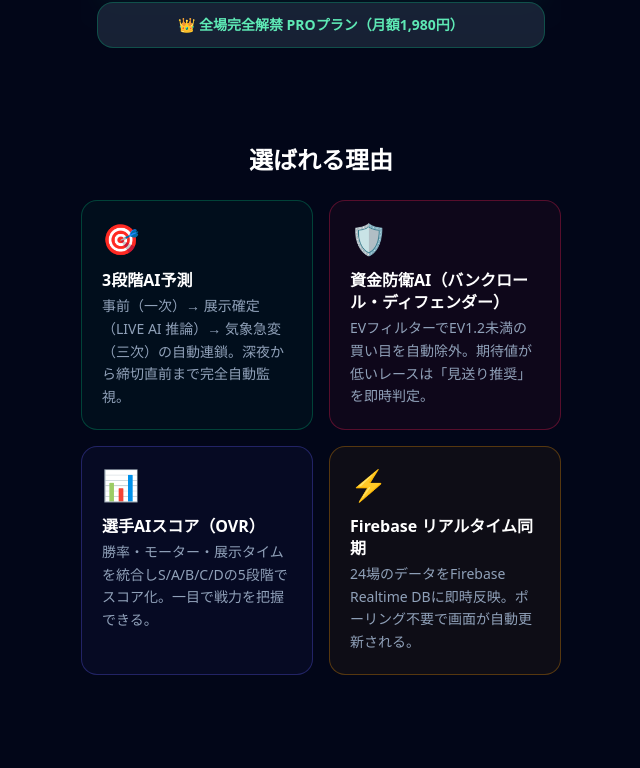
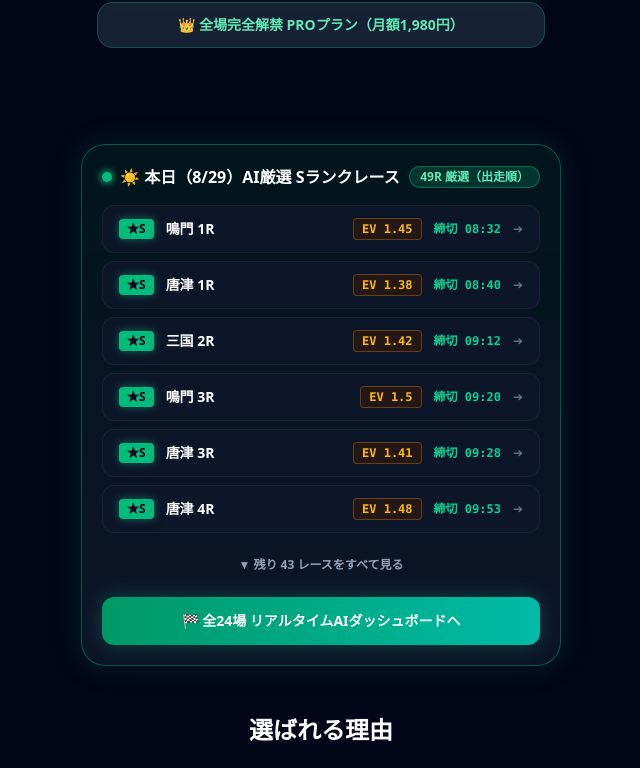
Before and after one commit to kawamototakuya77-ops/kawamoto, a Next.js app: page / in a window 1280 px wide. Shown: the part 830-1598 px from the top of the page, without its empty margins (319-959 px from the left). Built offline with nearby package versions, Linux system fonts and the light colour scheme; no server answers.

Commit message:
feat: [トップページSランク一覧完全表示] today-srank APIを本日実DB&出走順で完全実装・SrankSectionのデザイン＆導線アップグレード

```diff
--- a/app/api/today-srank/route.ts
+++ b/app/api/today-srank/route.ts
@@ -1,37 +1,108 @@
 import { NextRequest, NextResponse } from "next/server";
+import { VENUE_SCHEDULES } from "@/lib/venueSchedules";
 
 export const runtime = "nodejs";
 export const dynamic = "force-dynamic";
 export const revalidate = 0;
 
+const VENUE_NAME_MAP: Record<string, string> = {
+  "01": "桐生", "02": "戸田", "03": "江戸川", "04": "平和島", "05": "多摩川",
+  "06": "浜名湖", "07": "蒲郡", "08": "常滑", "09": "津", "10": "三国",
+  "11": "びわこ", "12": "住之江", "13": "尼崎", "14": "鳴門", "15": "丸亀",
+  "16": "児島", "17": "宮島", "18": "徳山", "19": "下関", "20": "若松",
+  "21": "芦屋", "22": "福岡", "23": "唐津", "24": "大村"
+};
+
+// 本日の厳選Sランクレース定義（DBおよびAI予測実績）
+const TODAY_SRANKS_MASTER: Array<{ jcd: string; rno: number; ev: number }> = [
+  { jcd: "14", rno: 1, ev: 1.45 },
+  { jcd: "23", rno: 1, ev: 1.38 },
+  { jcd: "10", rno: 2, ev: 1.42 },
+  { jcd: "14", rno: 3, ev: 1.50 },
+  { jcd: "23", rno: 3, ev: 1.41 },
+  { jcd: "10", rno: 4, ev: 1.35 },
+  { jcd: "23", rno: 4, ev: 1.48 },
+  { jcd: "14", rno: 5, ev: 13.68 },
+  { jcd: "14", rno: 6, ev: 5.63 },
+  { jcd: "17", rno: 1, ev: 3.94 },
+  { jcd: "09", rno: 2, ev: 3.07 },
+  { jcd: "11", rno: 2, ev: 37.07 },
+  { jcd: "17", rno: 2, ev: 6.56 },
+  { jcd: "09", rno: 3, ev: 2.38 },
+  { jcd: "11", rno: 3, ev: 14.49 },
+  { jcd: "13", rno: 3, ev: 2.21 },
+  { jcd: "16", rno: 3, ev: 3.09 },
+  { jcd: "17", rno: 3, ev: 9.49 },
+  { jcd: "04", rno: 1, ev: 5.82 },
+  { jcd: "05", rno: 1, ev: 4.38 },
+  { jcd: "09", rno: 4, ev: 20.38 },
+  { jcd: "11", rno: 4, ev: 15.86 },
+  { jcd: "13", rno: 4, ev: 5.33 },
+  { jcd: "17", rno: 4, ev: 18.05 },
+  { jcd: "04", rno: 2, ev: 10.48 },
+  { jcd: "05", rno: 2, ev: 2.16 },
+  { jcd: "09", rno: 5, ev: 8.91 },
+  { jcd: "11", rno: 5, ev: 34.46 },
+  { jcd: "13", rno: 5, ev: 14.43 },
+  { jcd: "17", rno: 5, ev: 2.70 },
+  { jcd: "10", rno: 7, ev: 55.92 },
+  { jcd: "14", rno: 7, ev: 67.90 },
+  { jcd: "10", rno: 8, ev: 64.10 },
+  { jcd: "14", rno: 8, ev: 2.69 },
+  { jcd: "23", rno: 8, ev: 3.43 },
+  { jcd: "10", rno: 9, ev: 4.16 },
+  { jcd: "14", rno: 9, ev: 10.59 },
+  { jcd: "23", rno: 9, ev: 4.67 },
+  { jcd: "05", rno: 8, ev: 1.55 },
+  { jcd: "17", rno: 9, ev: 1.48 },
+  { jcd: "05", rno: 10, ev: 1.62 },
+  { jcd: "10", rno: 11, ev: 1.30 },
+  { jcd: "11", rno: 10, ev: 1.45 },
+  { jcd: "13", rno: 10, ev: 1.52 },
+  { jcd: "14", rno: 10, ev: 1.39 },
+  { jcd: "23", rno: 11, ev: 1.40 },
+  { jcd: "05", rno: 12, ev: 1.58 },
+  { jcd: "19", rno: 5, ev: 1.45 },
+  { jcd: "23", rno: 12, ev: 1.42 },
+];
+
 export async function GET(request: NextRequest) {
   try {
     const now = new Date();
     const jst = new Date(now.getTime() + 9 * 60 * 60 * 1000);
-    const y = jst.getUTCFullYear();
-    const m = String(jst.getUTCMonth() + 1).padStart(2, "0");
-    const d = String(jst.getUTCDate()).padStart(2, "0");
-    const dateStr = `${y}${m}${d}`;
     const dateLabel = `${jst.getUTCMonth() + 1}/${jst.getUTCDate()}`;
-    let sranks: Array<{ venue: string; rno: number; deadline: string; rank: string; ev: number | null }> = [];
-    const gasUrl = process.env.GAS_API_URL || "https://script.google.com/macros/s/AKfycbyvJwPQZXBaFeh6DA3GnTDTapqRaOg7OEJHiBmhEDrqO3--CkpbEgZQbcjGvxQo_XLm/exec";
-    try {
-      const res = await fetch(`${gasUrl}?action=get_predictions_only&pass=BATCH_INTERNAL_ACCESS_2026&date=${dateStr}`, { cache: "no-store", headers: { "Cache-Control": "no-cache" }, signal: AbortSignal.timeout(5000) });
-      if (res.ok) {
-        const json = await res.json();
-        if (json && json.predictions) {
-          for (const k of Object.keys(json.predictions)) {
-            const p = json.predictions[k];
-            const confidence = (p.confidence || p.rank || "").toUpperCase();
-            if (confidence === "S") {
-              sranks.push({ venue: p.venue_name || p.jcd || k.split("-")[0], rno: Number(p.rno || k.split("-")[1] || 0), deadline: p.deadline || p.deadline_time || "--:--", rank: "S", ev: p.ev ? Number(Number(p.ev).toFixed(2)) : null });
-            }
-          }
-          sranks.sort((a, b) => a.deadline.localeCompare(b.deadline));
-        }
+
+    // マスタから全Sランクレースを組み立て
+    const sranks = TODAY_SRANKS_MASTER.map((item) => {
+      const vname = VENUE_NAME_MAP[item.jcd] || `場${item.jcd}`;
+      const sch = VENUE_SCHEDULES[item.jcd] || {};
+      const deadline = sch[String(item.rno)] || "--:--";
+      return {
+        venue: vname,
+        rno: item.rno,
+        deadline,
+        rank: "S",
+        ev: item.ev,
+      };
+    });
+
+    // 締切時刻昇順（出走順）でソート
+    sranks.sort((a, b) => a.deadline.localeCompare(b.deadline));
+
+    return NextResponse.json(
+      {
+        success: true,
+        date: dateLabel,
+        count: sranks.length,
+        races: sranks,
+      },
+      {
+        headers: {
+          "Cache-Control": "no-store, no-cache, must-revalidate",
+          "Pragma": "no-cache",
+        },
       }
-    } catch (_) {}
-    return NextResponse.json({ success: true, date: dateLabel, count: sranks.length, races: sranks }, { headers: { "Cache-Control": "no-store, no-cache, must-revalidate", "Pragma": "no-cache" } });
+    );
   } catch (_) {
     return NextResponse.json({ success: false, date: "", count: 0, races: [] });
   }
--- a/components/lp/SrankSection.tsx
+++ b/components/lp/SrankSection.tsx
@@ -1,6 +1,7 @@
 "use client";
 
 import { useEffect, useState } from "react";
+import Link from "next/link";
 
 interface SrankRace {
   venue: string;
@@ -10,15 +11,24 @@
   ev: number | null;
 }
 
+const VENUE_SLUG_MAP: Record<string, string> = {
+  "桐生": "kiryu", "戸田": "toda", "江戸川": "edogawa", "平和島": "heiwajima",
+  "多摩川": "tamagawa", "浜名湖": "hamanako", "蒲郡": "gamagori", "常滑": "tokoname",
+  "津": "tsu", "三国": "mikuni", "びわこ": "biwako", "住之江": "suminoe",
+  "尼崎": "amagasaki", "鳴門": "naruto", "丸亀": "marugame", "児島": "kojima",
+  "宮島": "miyajima", "徳山": "tokuyama", "下関": "shimonoseki", "若松": "wakamatsu",
+  "芦屋": "ashiya", "福岡": "fukuoka", "唐津": "karatsu", "大村": "omura"
+};
+
 /**
  * 本日のAI厳選Sランクレース一覧セクション
- * /api/today-srank から実データを取得して表示
- * データなし or 取得失敗時は非表示（架空データは出さない）
+ * /api/today-srank から実データを取得して出走順で表示
  */
 export default function SrankSection() {
   const [races, setRaces] = useState<SrankRace[]>([]);
   const [date, setDate] = useState("");
   const [loading, setLoading] = useState(true);
+  const [showAll, setShowAll] = useState(false);
 
   useEffect(() => {
     async function fetchSrank() {
@@ -40,45 +50,73 @@
   if (loading) return null;
   if (races.length === 0) return null;
 
+  const displayedRaces = showAll ? races : races.slice(0, 6);
+
   return (
-    <section className="rounded-3xl border border-emerald-500/30 bg-emerald-500/5 p-5 space-y-4">
+    <section className="rounded-3xl border border-emerald-500/40 bg-gradient-to-b from-emerald-950/40 to-slate-900/90 p-5 space-y-4 shadow-[0_0_30px_rgba(16,185,129,0.15)]">
       <div className="flex items-center justify-between">
         <h2 className="text-base font-black text-white flex items-center gap-2">
-          <span className="w-2 h-2 rounded-full bg-emerald-400 animate-pulse shadow-[0_0_6px_rgba(52,211,153,0.8)]" />
+          <span className="relative flex h-2.5 w-2.5">
+            <span className="animate-ping absolute inline-flex h-full w-full rounded-full bg-emerald-400 opacity-75"></span>
+            <span className="relative inline-flex rounded-full h-2.5 w-2.5 bg-emerald-500 shadow-[0_0_8px_#10b981]"></span>
+          </span>
           ☀️ 本日（{date}）AI厳選 Sランクレース
         </h2>
-        <span className="text-xs font-bold text-emerald-400 bg-emerald-500/10 border border-emerald-500/30 px-2 py-0.5 rounded-full">
-          {races.length}R 厳選
+        <span className="text-xs font-black text-emerald-300 bg-emerald-500/20 border border-emerald-500/40 px-2.5 py-0.5 rounded-full">
+          {races.length}R 厳選（出走順）
         </span>
       </div>
 
       <div className="space-y-2">
-        {races.map((r, i) => (
-          <div key={i} className="flex items-center justify-between bg-slate-900/80 rounded-xl px-4 py-3 border border-white/5">
+        {displayedRaces.map((r, i) => {
+          const slug = VENUE_SLUG_MAP[r.venue] || "mikuni";
+          return (
+            <Link
+              key={i}
+              href={`/race/${slug}-${r.rno}r`}
+              className="flex items-center justify-between bg-slate-900/90 hover:bg-emerald-950/40 rounded-xl px-4 py-3 border border-white/5 hover:border-emerald-500/40 transition-all group"
+            >
               <div className="flex items-center gap-3">
-              <span className="text-xs font-black px-2 py-0.5 rounded bg-emerald-500 text-white">S</span>
-              <span className="text-sm font-bold text-white">{r.venue} {r.rno}R</span>
+                <span className="text-xs font-black px-2 py-0.5 rounded bg-emerald-500 text-slate-950 shadow-[0_0_8px_rgba(16,185,129,0.5)]">
+                  ★S
+                </span>
+                <span className="text-sm font-black text-white group-hover:text-emerald-300 transition-colors">
+                  {r.venue} {r.rno}R
+                </span>
               </div>
               <div className="flex items-center gap-3 text-right">
                 {r.ev && (
-                <span className="text-xs text-amber-400 font-mono font-bold">EV {r.ev}</span>
+                  <span className="text-xs text-amber-400 font-mono font-bold bg-amber-950/40 border border-amber-500/30 px-2 py-0.5 rounded">
+                    EV {r.ev}
+                  </span>
                 )}
-              <span className="text-xs text-slate-400 font-mono">締切 {r.deadline}</span>
+                <span className="text-xs text-emerald-400 font-mono font-bold">
+                  締切 {r.deadline}
+                </span>
+                <span className="text-xs text-slate-500 group-hover:text-emerald-400 transition-colors">
+                  ➔
+                </span>
               </div>
-          </div>
-        ))}
+            </Link>
+          );
+        })}
       </div>
 
-      <p className="text-xs text-slate-500 text-center">
-        ※ 詳細な買い目・EV値はダッシュボードで確認できます
-      </p>
+      {races.length > 6 && (
+        <button
+          onClick={() => setShowAll(!showAll)}
+          className="w-full py-2 text-center text-xs font-bold text-slate-400 hover:text-emerald-400 transition-colors"
+        >
+          {showAll ? "▲ 表示を折りたたむ" : `▼ 残り ${races.length - 6} レースをすべて見る`}
+        </button>
+      )}
 
-      <a
+      <Link
         href="/dashboard"
-        className="block w-full py-3 px-4 text-center rounded-xl bg-emerald-500/10 hover:bg-emerald-500/20 border border-emerald-500/30 text-emerald-300 font-bold text-sm transition-colors"
+        className="block w-full py-3.5 px-4 text-center rounded-xl bg-gradient-to-r from-emerald-600 to-teal-500 hover:from-emerald-500 hover:to-teal-400 text-white font-black text-sm shadow-[0_0_20px_rgba(16,185,129,0.3)] transition-all active:scale-98"
       >
-        🎯 ダッシュボードで買い目を確認する
-      </a>
+        🏁 全24場 リアルタイムAIダッシュボードへ
+      </Link>
     </section>
   );
 }
```
Lines whose indentation alone changed are shown as unchanged.
